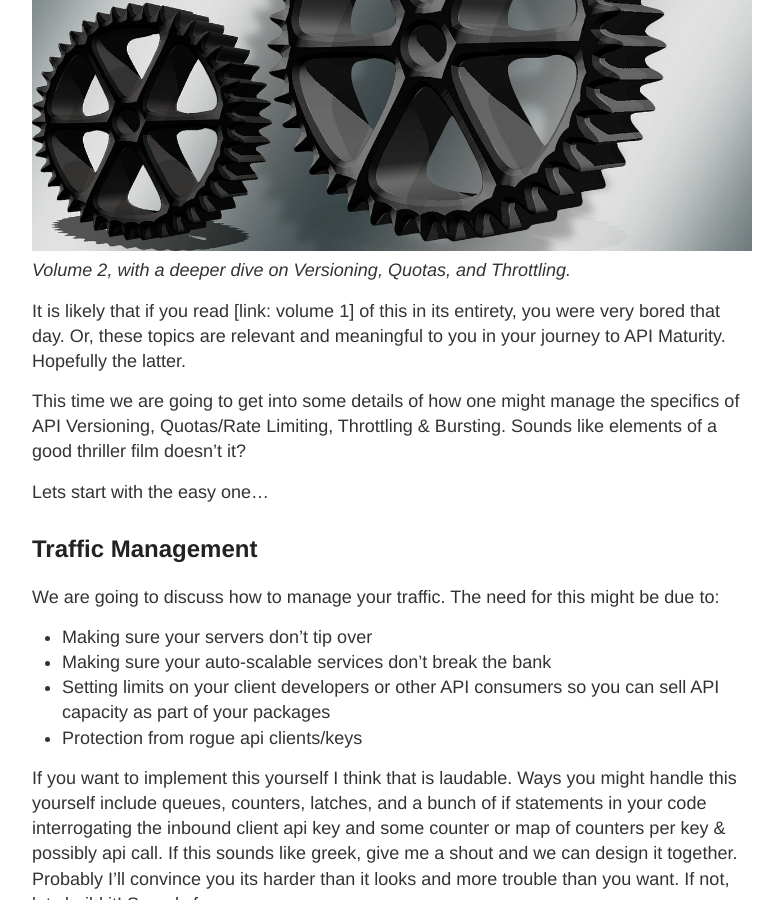
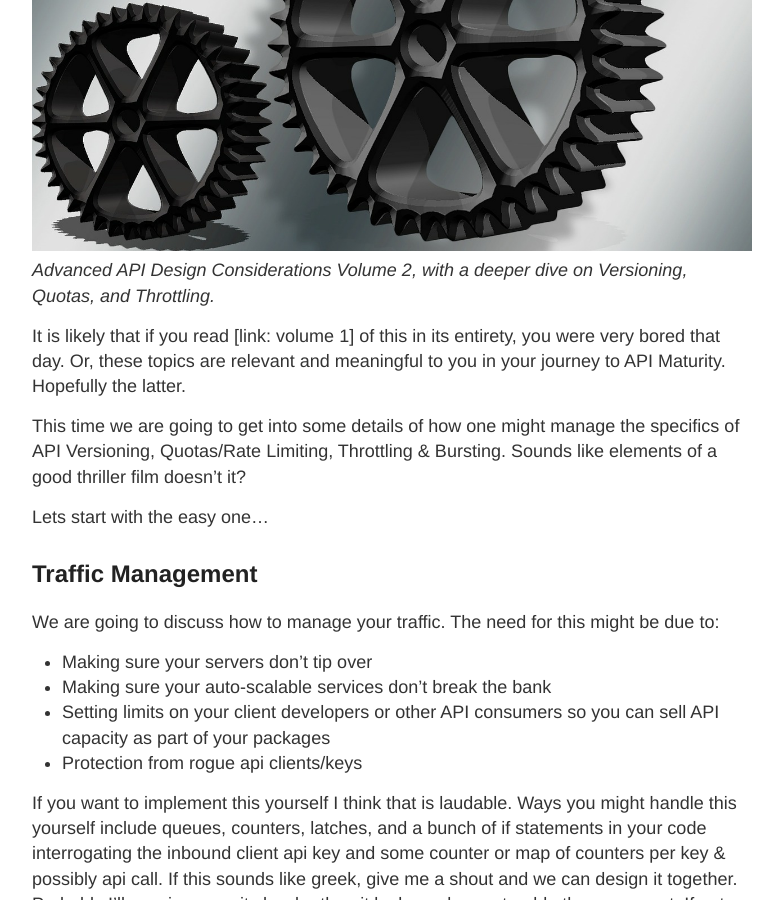
Before and after one commit to revelfire/revelfire.github.io, a Jekyll site: the page built from _posts/2018-08-13-Deeper-Into-Versions-and-Quotas.md, in a window 1280 px wide and 900 px high, scrolled down 424 px. Shown: the whole window, without its empty margins (248-1031 px from the left). Built offline with Jekyll 4.4.1, drawn with Linux system fonts in a browser that asks for light colours; our own code applies the rules of GitHub Pages for plain Markdown files.

Commit message:
API Versioning

```diff
--- a/_posts/2018-08-13-Deeper-Into-Versions-and-Quotas.md
+++ b/_posts/2018-08-13-Deeper-Into-Versions-and-Quotas.md
@@ -1,5 +1,5 @@
 <img src="../images/api_versioning.jpg" />
-*Volume 2, with a deeper dive on Versioning, Quotas, and Throttling.*
+*Advanced API Design Considerations Volume 2, with a deeper dive on Versioning, Quotas, and Throttling.*
 
 It is likely that if you read [link: volume 1] of this in its entirety, you were very bored that day. Or, these topics are relevant and meaningful to you in your journey to API Maturity. Hopefully the latter.
 
```
